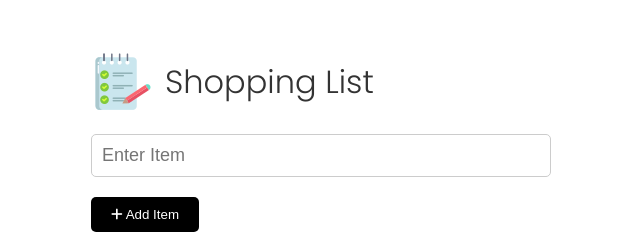
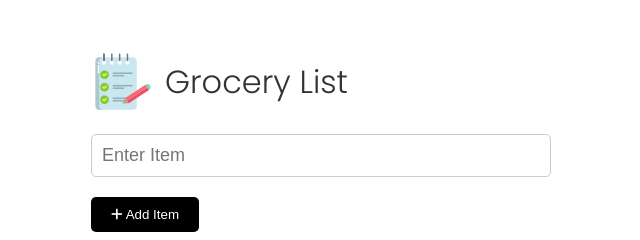
Before and after one commit to sellgabe/shopping-list, a plain HTML site: page index.html in a window 1280 px wide. Shown: the full height of the page, 319-959 px from the left. Drawn offline with Linux system fonts and the light colour scheme.

Commit message:
update h1

```diff
--- a/index.html
+++ b/index.html
@@ -20,7 +20,7 @@
 
       <header>
         <img src="images/note.png" alt="" />
-        <h1>Shopping List</h1>
+        <h1>Grocery List</h1>
       </header>
 
       <form id="item-form" autocomplete="off">
```
